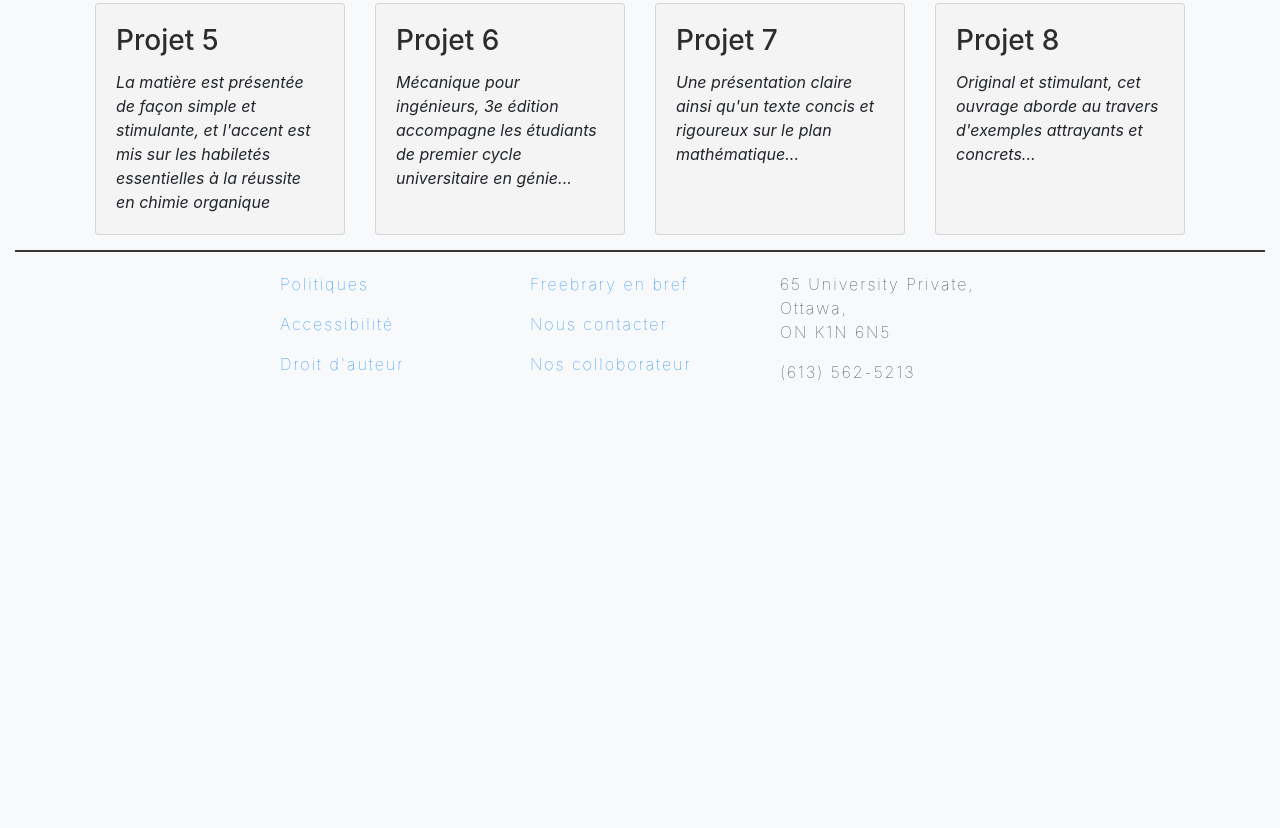
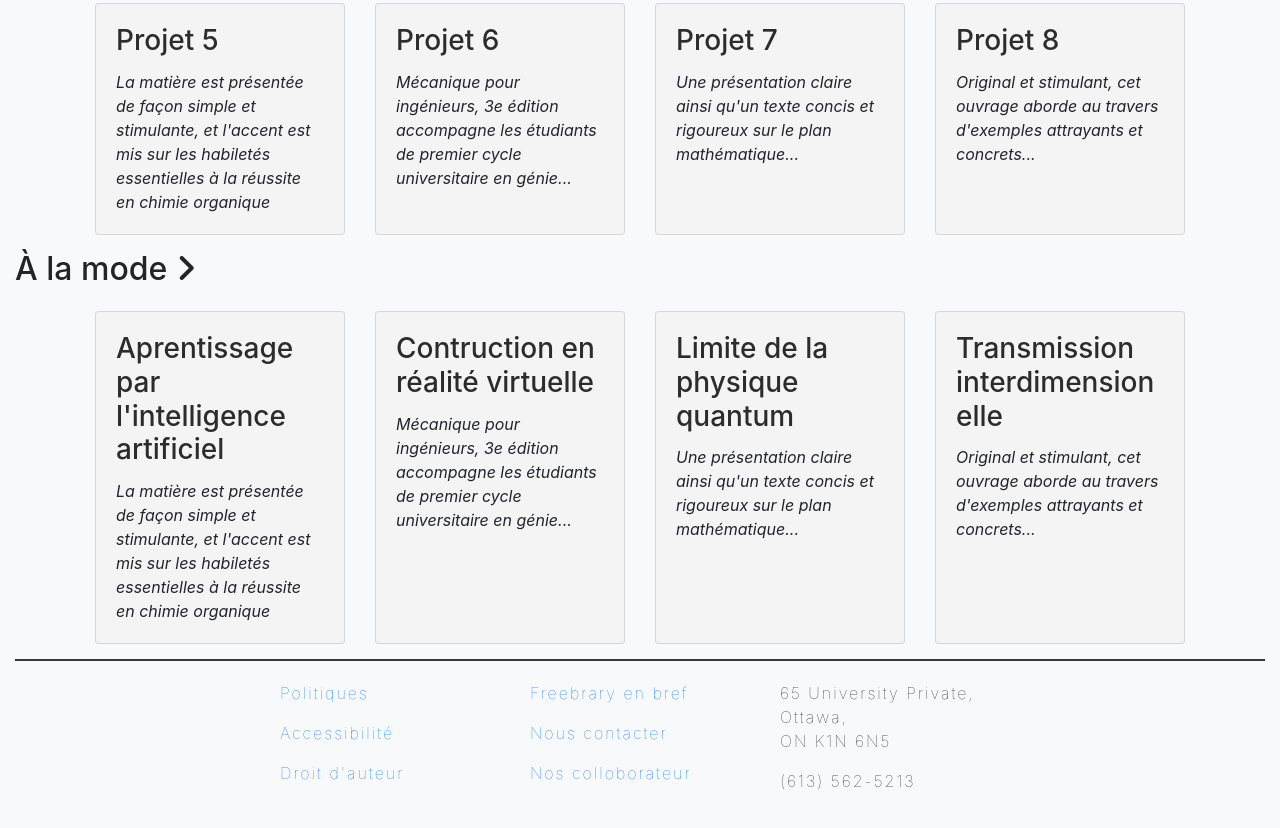
Before and after one commit to passe11/SAPE, a plain HTML site: page index.html in a window 1280 px wide. Shown: the part 446-1274 px from the top of the page. Before the commit the page ends 866 px from the top, so only its background shows below. Drawn offline with nearby package versions, Linux system fonts and the light colour scheme.

Commit message:
Rajout section à la mode

```diff
--- a/index.html
+++ b/index.html
@@ -124,7 +124,35 @@
       </div>
     </div>
   </section>
-
+  <section>
+    <h2 class="display-5">À la mode&nbsp;<i class="fas fa-angle-right"></i></h2>
+    <div class="d-flex flex-row justify-content-center">
+      <div id="Pascalus Calculus" class="card book">
+        <div class="card-body">
+        <a onclick="select(id5)" href="projet.html"><h3 class="card-title black">Aprentissage par l'intelligence artificiel</h3></a>
+        <p class="card-text"><i>La matière est présentée de façon simple et stimulante, et l'accent est mis sur les habiletés essentielles à la réussite en chimie organique</i></p>
+        </div>
+      </div>
+      <div class="card book">
+        <div class="card-body">
+        <a onclick="select(id6)" href="projet.html"><h3 class="card-title black">Contruction en réalité virtuelle</h3></a>
+        <p class="card-text"><i>Mécanique pour ingénieurs, 3e édition accompagne les étudiants de premier cycle universitaire en génie...</i></p>
+        </div>
+      </div>
+      <div class="card book">
+        <div class="card-body">
+        <a onclick="select(id7)" href="projet.html"><h3 class="card-title black">Limite de la physique quantum </h3></a>
+        <p class="card-text"><i>Une présentation claire ainsi qu'un texte concis et rigoureux sur le plan mathématique...</i></p>
+        </div>
+      </div>
+      <div class="card book d-none d-md-block">
+        <div class="card-body">
+        <a onclick="select(id8)" href="book.html"><h3 class="card-title black">Transmission interdimensionelle</h3></a>
+        <p class="card-text"><i>Original et stimulant, cet ouvrage aborde au travers d'exemples attrayants et concrets...</i></p>
+        </div>
+      </div>
+    </div>
+  </section>
 	<!--This is are global script-->
 	<!--Load script at the end of body for better loading efficiency-->
   <script src="script/script.js"></script>
```
